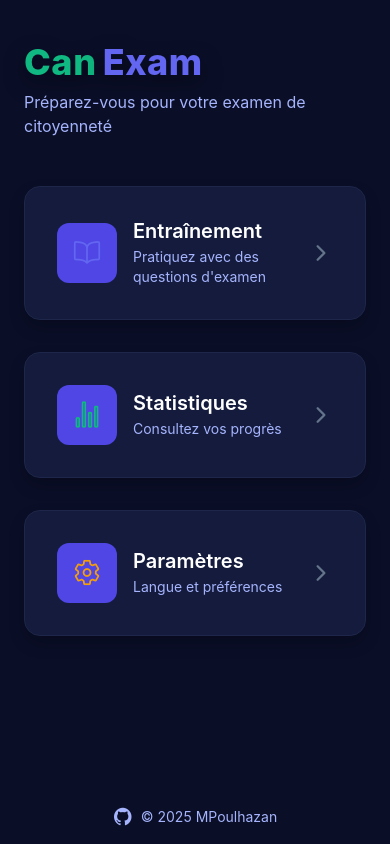
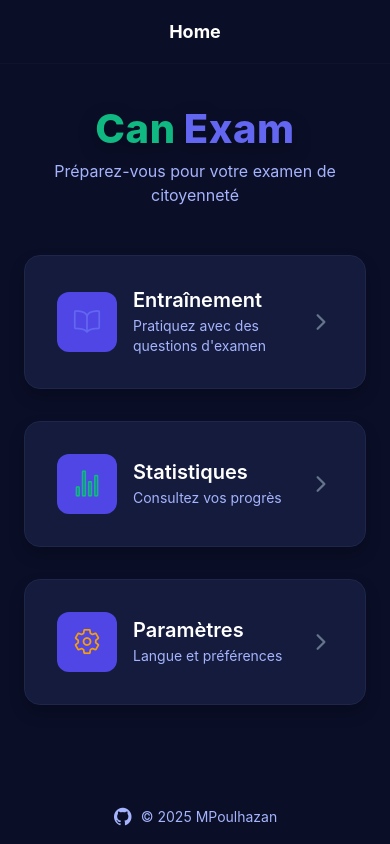
Before and after one commit to MPoulhazan/CanExam, a React Native app: screen /Home in a window 390 px wide. Built offline with nearby package versions, Linux system fonts and the light colour scheme.

Commit message:
Stats
Update stat page

```diff
--- a/App.tsx
+++ b/App.tsx
@@ -13,6 +13,7 @@ import ResultScreen from './src/screens/ResultScreen';
 import StatisticsScreen from './src/screens/StatisticsScreen';
 import SettingsScreen from './src/screens/SettingsScreen';
 import { RootStackParamList } from './src/types';
+import AppHeader from './src/components/AppHeader';
 
 const Stack = createStackNavigator<RootStackParamList>();
 
@@ -23,14 +24,21 @@ export default function App() {
                 <NavigationContainer>
                     <StatusBar style="light" />
                     <Stack.Navigator
-                        screenOptions={{
-                            headerShown: false,
+                        screenOptions={({ route, navigation }) => ({
+                            headerShown: true,
+                            header: (headerProps) => (
+                                <AppHeader {...headerProps} />
+                            ),
                             cardStyle: {
                                 backgroundColor: theme.colors.background,
                             },
-                        }}
+                        })}
                     >
-                        <Stack.Screen name="Home" component={HomeScreen} />
+                        <Stack.Screen
+                            name="Home"
+                            component={HomeScreen}
+                            options={{ headerTitle: '' }}
+                        />
                         <Stack.Screen
                             name="Training"
                             component={TrainingScreen}
--- /dev/null
+++ b/src/components/AppHeader.tsx
@@ -0,0 +1,75 @@
+import React from 'react';
+import { View, TouchableOpacity } from 'react-native';
+import styled from 'styled-components/native';
+import { Ionicons } from '@expo/vector-icons';
+import { theme } from '../theme';
+import { DefaultTheme } from 'styled-components';
+
+type ThemeProps = { theme: DefaultTheme };
+
+const HeaderContainer = styled.View`
+    height: 64px;
+    padding: 0 16px;
+    background-color: ${(p: ThemeProps) => p.theme.colors.background};
+    border-bottom-width: 1px;
+    border-bottom-color: rgba(255, 255, 255, 0.02);
+    align-items: center;
+    flex-direction: row;
+    justify-content: space-between;
+` as any;
+
+const Title = styled.Text`
+    color: ${(p: ThemeProps) => p.theme.colors.text};
+    font-size: 18px;
+    font-weight: 700;
+` as any;
+
+const Spacer = styled.View`
+    width: 44px;
+` as any;
+
+// Use a loose typing for header props to avoid tight dependency on react-navigation types here
+export default function AppHeader(headerProps: any) {
+    // headerProps contains { layout, back, options, route, navigation, ... }
+    const scene = headerProps.scene ?? headerProps;
+    const previous = headerProps.back ?? headerProps.previous ?? null;
+    const navigation =
+        headerProps.navigation ??
+        (headerProps.scene &&
+            headerProps.scene.descriptor &&
+            headerProps.scene.descriptor.navigation) ??
+        null;
+
+    const title =
+        (scene &&
+            scene.descriptor &&
+            scene.descriptor.options &&
+            scene.descriptor.options.headerTitle) ??
+        (scene && scene.route && scene.route.name) ??
+        '';
+
+    return (
+        <HeaderContainer>
+            {previous ? (
+                <TouchableOpacity
+                    onPress={() =>
+                        navigation && navigation.goBack && navigation.goBack()
+                    }
+                    style={{ width: 44, alignItems: 'flex-start' }}
+                >
+                    <Ionicons
+                        name="chevron-back"
+                        size={28}
+                        color={theme.colors.text}
+                    />
+                </TouchableOpacity>
+            ) : (
+                <Spacer />
+            )}
+
+            <Title>{title}</Title>
+
+            <Spacer />
+        </HeaderContainer>
+    );
+}
--- a/src/components/ScoreChart.tsx
+++ b/src/components/ScoreChart.tsx
@@ -19,8 +19,9 @@ const ScoreChart: React.FC<Props> = ({
 
     const max = 20;
     const stepX = width / Math.max(1, scores.length - 1);
+    // invert x-axis so newest/last points appear at the right side
     const points = scores
-        .map((s, i) => `${i * stepX},${height - (s / max) * height}`)
+        .map((s, i) => `${width - i * stepX},${height - (s / max) * height}`)
         .join(' ');
 
     const threshY = height - (threshold / max) * height;
--- a/src/screens/HomeScreen.tsx
+++ b/src/screens/HomeScreen.tsx
@@ -72,11 +72,13 @@ const Subtitle = styled(Text)`
         props.theme.typography.body.lineHeight}px;
 `;
 
+// TitleBadge removed for a cleaner aesthetic
+
 const HomeScreen: React.FC<HomeScreenProps> = ({ navigation }) => {
     const { t } = useTranslation();
     const titleOpacity = useRef(new Animated.Value(0)).current;
     const titleTranslateY = useRef(new Animated.Value(20)).current;
-    const pulseAnim = useRef(new Animated.Value(0)).current;
+    // pulseAnim removed for a cleaner title effect
     const subtitleOpacity = useRef(new Animated.Value(0)).current;
     const subtitleTranslateY = useRef(new Animated.Value(20)).current;
 
@@ -104,23 +106,7 @@ const HomeScreen: React.FC<HomeScreenProps> = ({ navigation }) => {
                 delay: 220,
                 useNativeDriver: true,
             }),
-        ]).start(() => {
-            // small looping pulse + rotation to give life to the title
-            Animated.loop(
-                Animated.sequence([
-                    Animated.timing(pulseAnim, {
-                        toValue: 1,
-                        duration: 900,
-                        useNativeDriver: true,
-                    }),
-                    Animated.timing(pulseAnim, {
-                        toValue: 0,
-                        duration: 900,
-                        useNativeDriver: true,
-                    }),
-                ])
-            ).start();
-        });
+        ]).start();
     }, []);
 
     return (
@@ -132,58 +118,55 @@ const HomeScreen: React.FC<HomeScreenProps> = ({ navigation }) => {
                             style={{
                                 opacity: titleOpacity,
                                 transform: [{ translateY: titleTranslateY }],
-                                alignItems: 'flex-start',
+                                alignItems: 'center',
                             }}
                         >
                             <Animated.View
                                 style={{
                                     flexDirection: 'row',
                                     alignItems: 'baseline',
-                                    transform: [
-                                        {
-                                            scale: titleOpacity.interpolate({
-                                                inputRange: [0, 1],
-                                                outputRange: [0.9, 1],
-                                            }),
-                                        },
-                                    ],
+                                    justifyContent: 'center',
                                 }}
                             >
                                 <Animated.Text
                                     style={{
-                                        fontSize: 36,
+                                        fontSize: 40,
                                         fontWeight: '800',
                                         color: theme.colors.secondary,
                                         letterSpacing: 0.6,
-                                        textShadowColor: 'rgba(0,0,0,0.5)',
+                                        textShadowColor: 'rgba(0,0,0,0.35)',
                                         textShadowOffset: {
                                             width: 0,
-                                            height: 8,
+                                            height: 6,
                                         },
-                                        textShadowRadius: 20,
+                                        textShadowRadius: 18,
+                                        fontFamily: 'System',
                                     }}
                                 >
                                     Can
                                 </Animated.Text>
                                 <Animated.Text
                                     style={{
-                                        fontSize: 36,
+                                        fontSize: 40,
                                         fontWeight: '800',
                                         color: theme.colors.primaryLight,
                                         letterSpacing: 0.6,
-                                        marginLeft: 6,
-                                        textShadowColor: 'rgba(0,0,0,0.5)',
+                                        marginLeft: 8,
+                                        textShadowColor: 'rgba(0,0,0,0.35)',
                                         textShadowOffset: {
                                             width: 0,
-                                            height: 8,
+                                            height: 6,
                                         },
-                                        textShadowRadius: 20,
+                                        textShadowRadius: 18,
+                                        fontFamily: 'System',
                                     }}
                                 >
                                     Exam
                                 </Animated.Text>
                             </Animated.View>
-                            <Subtitle style={{ marginTop: 6 }}>
+                            <Subtitle
+                                style={{ marginTop: 6, textAlign: 'center' }}
+                            >
                                 {t('home.subtitle')}
                             </Subtitle>
                         </Animated.View>
--- a/src/screens/StatisticsScreen.tsx
+++ b/src/screens/StatisticsScreen.tsx
@@ -5,25 +5,58 @@ import { SafeAreaView } from 'react-native-safe-area-context';
 import AsyncStorage from '@react-native-async-storage/async-storage';
 import ScoreChart from '../components/ScoreChart';
 import { theme } from '../theme';
+import { DefaultTheme } from 'styled-components';
+
+type ThemeProps = { theme: DefaultTheme };
 
 const Container = styled(SafeAreaView)`
     flex: 1;
-    background-color: ${(p) => p.theme.colors.background};
-    padding: ${(p) => p.theme.spacing.lg}px;
+    background-color: ${(p: ThemeProps) => p.theme.colors.background};
+    padding: ${(p: ThemeProps) => p.theme.spacing.lg}px;
 `;
 
 const Title = styled.Text`
-    color: ${(p) => p.theme.colors.text};
-    font-size: ${(p) => p.theme.typography.h2.fontSize}px;
-    font-weight: ${(p) => p.theme.typography.h2.fontWeight};
-    margin-bottom: ${(p) => p.theme.spacing.md}px;
+    color: ${(p: ThemeProps) => p.theme.colors.text};
+    font-size: ${(p: ThemeProps) => p.theme.typography.h2.fontSize}px;
+    font-weight: ${(p: ThemeProps) => p.theme.typography.h2.fontWeight};
+    margin-bottom: ${(p: ThemeProps) => p.theme.spacing.md}px;
 `;
 
 const Item = styled.View`
-    padding: ${(p) => p.theme.spacing.md}px;
-    background-color: ${(p) => p.theme.colors.surface};
-    margin-vertical: ${(p) => p.theme.spacing.sm}px;
-    border-radius: ${(p) => p.theme.borderRadius.md}px;
+    padding: ${(p: ThemeProps) => p.theme.spacing.md}px;
+    background-color: ${(p: ThemeProps) => p.theme.colors.surface};
+    margin-vertical: ${(p: ThemeProps) => p.theme.spacing.sm}px;
+    border-radius: ${(p: ThemeProps) => p.theme.borderRadius.md}px;
+    flex-direction: row;
+    align-items: center;
+    justify-content: space-between;
+`;
+
+const Left = styled.View`
+    flex-direction: column;
+    flex: 1;
+`;
+
+const ScoreBadge = styled.View<{ passed: boolean }>`
+    min-width: 64px;
+    padding: 8px 12px;
+    border-radius: 999px;
+    align-items: center;
+    justify-content: center;
+    background-color: ${(p: { passed: boolean } & ThemeProps) =>
+        p.passed ? '#2ecc71' : '#e74c3c'};
+`;
+
+const ScoreText = styled.Text`
+    color: #fff;
+    font-weight: 800;
+    font-size: 16px;
+`;
+
+const DateText = styled.Text`
+    color: ${(p: ThemeProps) => p.theme.colors.textSecondary};
+    font-size: 13px;
+    margin-top: 6px;
 `;
 
 interface HistoryItem {
@@ -50,6 +83,8 @@ const StatisticsScreen: React.FC = () => {
     }, []);
 
     const scores = history.map((h) => Math.round((h.score / h.total) * 20));
+    const MAX_POINTS = 20;
+    const recentScores = scores.slice(Math.max(0, scores.length - MAX_POINTS));
 
     return (
         <Container>
@@ -58,23 +93,45 @@ const StatisticsScreen: React.FC = () => {
                 style={{ alignItems: 'center', marginBottom: theme.spacing.md }}
             >
                 <ScoreChart
-                    scores={scores}
+                    scores={recentScores}
                     width={320}
                     height={100}
                     threshold={15}
                 />
+                <Text
+                    style={{ color: theme.colors.textSecondary, marginTop: 6 }}
+                >
+                    Showing {recentScores.length} of {scores.length} exams
+                </Text>
             </View>
 
             <FlatList
                 data={history}
                 keyExtractor={(i, idx) => `${idx}`}
-                renderItem={({ item }) => (
-                    <Item>
-                        <Text
-                            style={{ color: theme.colors.text }}
-                        >{`${item.score}/${item.total} — ${item.date}`}</Text>
-                    </Item>
-                )}
+                renderItem={({ item }) => {
+                    const score20 = Math.round((item.score / item.total) * 20);
+                    const passed = score20 >= 15;
+                    const d = new Date(item.date);
+                    const formatted = new Intl.DateTimeFormat(undefined, {
+                        year: 'numeric',
+                        month: 'short',
+                        day: '2-digit',
+                        hour: '2-digit',
+                        minute: '2-digit',
+                    }).format(d);
+
+                    return (
+                        <Item>
+                            <Left>
+                                <DateText>{formatted}</DateText>
+                            </Left>
+
+                            <ScoreBadge passed={passed}>
+                                <ScoreText>{score20}/20</ScoreText>
+                            </ScoreBadge>
+                        </Item>
+                    );
+                }}
             />
         </Container>
     );
--- a/src/screens/TrainingScreen.tsx
+++ b/src/screens/TrainingScreen.tsx
@@ -9,6 +9,9 @@ import Card from '../components/Card';
 import Button from '../components/Button';
 import questionsData from '../data/questions.json';
 import { theme } from '../theme';
+import { DefaultTheme } from 'styled-components';
+
+type ThemeProps = { theme: DefaultTheme };
 import { RootStackParamList, Question } from '../types';
 
 type TrainingScreenNavigationProp = StackNavigationProp<
@@ -22,40 +25,40 @@ interface TrainingScreenProps {
 
 const Container = styled(SafeAreaView)`
     flex: 1;
-    background-color: ${(props) => props.theme.colors.background};
+    background-color: ${(props: ThemeProps) => props.theme.colors.background};
 `;
 
 const Header = styled.View`
     flex-direction: row;
     align-items: center;
-    padding: ${(props) => props.theme.spacing.lg}px;
-    padding-bottom: ${(props) => props.theme.spacing.md}px;
+    padding: ${(props: ThemeProps) => props.theme.spacing.lg}px;
+    padding-bottom: ${(props: ThemeProps) => props.theme.spacing.md}px;
 `;
 
 const BackButton = styled.TouchableOpacity`
-    margin-right: ${(props) => props.theme.spacing.md}px;
+    margin-right: ${(props: ThemeProps) => props.theme.spacing.md}px;
 `;
 
 const HeaderTitle = styled.Text`
-    color: ${(props) => props.theme.colors.text};
-    font-size: ${(props) => props.theme.typography.h2.fontSize}px;
-    font-weight: ${(props) => props.theme.typography.h2.fontWeight};
+    color: ${(props: ThemeProps) => props.theme.colors.text};
+    font-size: ${(props: ThemeProps) => props.theme.typography.h2.fontSize}px;
+    font-weight: ${(props: ThemeProps) => props.theme.typography.h2.fontWeight};
     flex: 1;
 `;
 
 const ProgressBar = styled.View`
     height: 4px;
-    background-color: ${(props) => props.theme.colors.surfaceLight};
-    margin: ${(props) => props.theme.spacing.lg}px;
+    background-color: ${(props: ThemeProps) => props.theme.colors.surfaceLight};
+    margin: ${(props: ThemeProps) => props.theme.spacing.lg}px;
     margin-top: 0;
-    border-radius: ${(props) => props.theme.borderRadius.full}px;
+    border-radius: ${(props: ThemeProps) => props.theme.borderRadius.full}px;
     overflow: hidden;
 `;
 
 const ProgressFill = styled(View)`
     height: 100%;
-    background-color: ${(props) => props.theme.colors.primary};
-    border-radius: ${(props) => props.theme.borderRadius.full}px;
+    background-color: ${(props: ThemeProps) => props.theme.colors.primary};
+    border-radius: ${(props: ThemeProps) => props.theme.borderRadius.full}px;
 `;
 
 const ScrollContainer = styled(ScrollView)`
@@ -63,23 +66,25 @@ const ScrollContainer = styled(ScrollView)`
 `;
 
 const Content = styled.View`
-    padding: ${(props) => props.theme.spacing.lg}px;
+    padding: ${(props: ThemeProps) => props.theme.spacing.lg}px;
 `;
 
 const QuestionNumber = styled.Text`
-    color: ${(props) => props.theme.colors.textMuted};
-    font-size: ${(props) => props.theme.typography.bodySmall.fontSize}px;
-    margin-bottom: ${(props) => props.theme.spacing.sm}px;
+    color: ${(props: ThemeProps) => props.theme.colors.textMuted};
+    font-size: ${(props: ThemeProps) =>
+        props.theme.typography.bodySmall.fontSize}px;
+    margin-bottom: ${(props: ThemeProps) => props.theme.spacing.sm}px;
     text-transform: uppercase;
     letter-spacing: 1px;
 `;
 
 const QuestionText = styled(Text)`
-    color: ${(props) => props.theme.colors.text};
-    font-size: ${(props) => props.theme.typography.h3.fontSize}px;
-    font-weight: ${(props) => props.theme.typography.h3.fontWeight};
-    line-height: ${(props) => props.theme.typography.h3.lineHeight}px;
-    margin-bottom: ${(props) => props.theme.spacing.xl}px;
+    color: ${(props: ThemeProps) => props.theme.colors.text};
+    font-size: ${(props: ThemeProps) => props.theme.typography.h3.fontSize}px;
+    font-weight: ${(props: ThemeProps) => props.theme.typography.h3.fontWeight};
+    line-height: ${(props: ThemeProps) =>
+        props.theme.typography.h3.lineHeight}px;
+    margin-bottom: ${(props: ThemeProps) => props.theme.spacing.xl}px;
 `;
 
 const OptionButton = styled.TouchableOpacity<{
@@ -87,7 +92,13 @@ const OptionButton = styled.TouchableOpacity<{
     correct?: boolean;
     incorrect?: boolean;
 }>`
-    background-color: ${(props) =>
+    background-color: ${(
+        props: {
+            selected?: boolean;
+            correct?: boolean;
+            incorrect?: boolean;
+        } & ThemeProps
+    ) =>
         props.selected
             ? props.correct
                 ? props.theme.colors.success
@@ -95,11 +106,17 @@ const OptionButton = styled.TouchableOpacity<{
                 ? props.theme.colors.error
                 : props.theme.colors.primary
             : props.theme.colors.surfaceLight};
-    padding: ${(props) => props.theme.spacing.md}px;
-    border-radius: ${(props) => props.theme.borderRadius.md}px;
-    margin-bottom: ${(props) => props.theme.spacing.md}px;
+    padding: ${(props: ThemeProps) => props.theme.spacing.md}px;
+    border-radius: ${(props: ThemeProps) => props.theme.borderRadius.md}px;
+    margin-bottom: ${(props: ThemeProps) => props.theme.spacing.md}px;
     border: 2px solid
-        ${(props) =>
+        ${(
+            props: {
+                selected?: boolean;
+                correct?: boolean;
+                incorrect?: boolean;
+            } & ThemeProps
+        ) =>
             props.selected
                 ? props.correct
                     ? props.theme.colors.success
@@ -112,36 +129,38 @@ const OptionButton = styled.TouchableOpacity<{
 `;
 
 const OptionText = styled.Text`
-    color: ${(props) => props.theme.colors.text};
-    font-size: ${(props) => props.theme.typography.body.fontSize}px;
+    color: ${(props: ThemeProps) => props.theme.colors.text};
+    font-size: ${(props: ThemeProps) => props.theme.typography.body.fontSize}px;
     flex: 1;
 `;
 
 const ExplanationCard = styled(View)<{ correct?: boolean }>`
-    background-color: ${(props) => props.theme.colors.surfaceLight};
-    border-radius: ${(props) => props.theme.borderRadius.md}px;
-    padding: ${(props) => props.theme.spacing.md}px;
-    margin-top: ${(props) => props.theme.spacing.md}px;
+    background-color: ${(props: ThemeProps) => props.theme.colors.surfaceLight};
+    border-radius: ${(props: ThemeProps) => props.theme.borderRadius.md}px;
+    padding: ${(props: ThemeProps) => props.theme.spacing.md}px;
+    margin-top: ${(props: ThemeProps) => props.theme.spacing.md}px;
     border-left-width: 4px;
-    border-left-color: ${(props) =>
+    border-left-color: ${(props: { correct?: boolean } & ThemeProps) =>
         props.correct ? props.theme.colors.success : props.theme.colors.error};
 `;
 
 const ExplanationTitle = styled.Text`
-    color: ${(props) => props.theme.colors.text};
+    color: ${(props: ThemeProps) => props.theme.colors.text};
     font-weight: 600;
-    margin-bottom: ${(props) => props.theme.spacing.xs}px;
+    margin-bottom: ${(props: ThemeProps) => props.theme.spacing.xs}px;
 `;
 
 const ExplanationText = styled.Text`
-    color: ${(props) => props.theme.colors.textSecondary};
-    font-size: ${(props) => props.theme.typography.bodySmall.fontSize}px;
-    line-height: ${(props) => props.theme.typography.bodySmall.lineHeight}px;
+    color: ${(props: ThemeProps) => props.theme.colors.textSecondary};
+    font-size: ${(props: ThemeProps) =>
+        props.theme.typography.bodySmall.fontSize}px;
+    line-height: ${(props: ThemeProps) =>
+        props.theme.typography.bodySmall.lineHeight}px;
 `;
 
 const ButtonContainer = styled.View`
-    padding: ${(props) => props.theme.spacing.lg}px;
-    padding-top: ${(props) => props.theme.spacing.md}px;
+    padding: ${(props: ThemeProps) => props.theme.spacing.lg}px;
+    padding-top: ${(props: ThemeProps) => props.theme.spacing.md}px;
 `;
 
 const TrainingScreen: React.FC<TrainingScreenProps> = ({ navigation }) => {
@@ -239,12 +258,8 @@ const TrainingScreen: React.FC<TrainingScreenProps> = ({ navigation }) => {
             setSelectedAnswer(null);
             setShowExplanation(false);
         } else {
-            // Fin du quiz — calculer le score final et naviguer vers l'écran Result
-            const finalScore =
-                score +
-                (selectedAnswer === questions[currentQuestion].correctAnswer
-                    ? 1
-                    : 0);
+            // End of quiz — final score already accumulated in `score`
+            const finalScore = score;
             const total = questions.length;
             const passed = finalScore >= 15;
             navigation.navigate('Result', { score: finalScore, total, passed });
```
